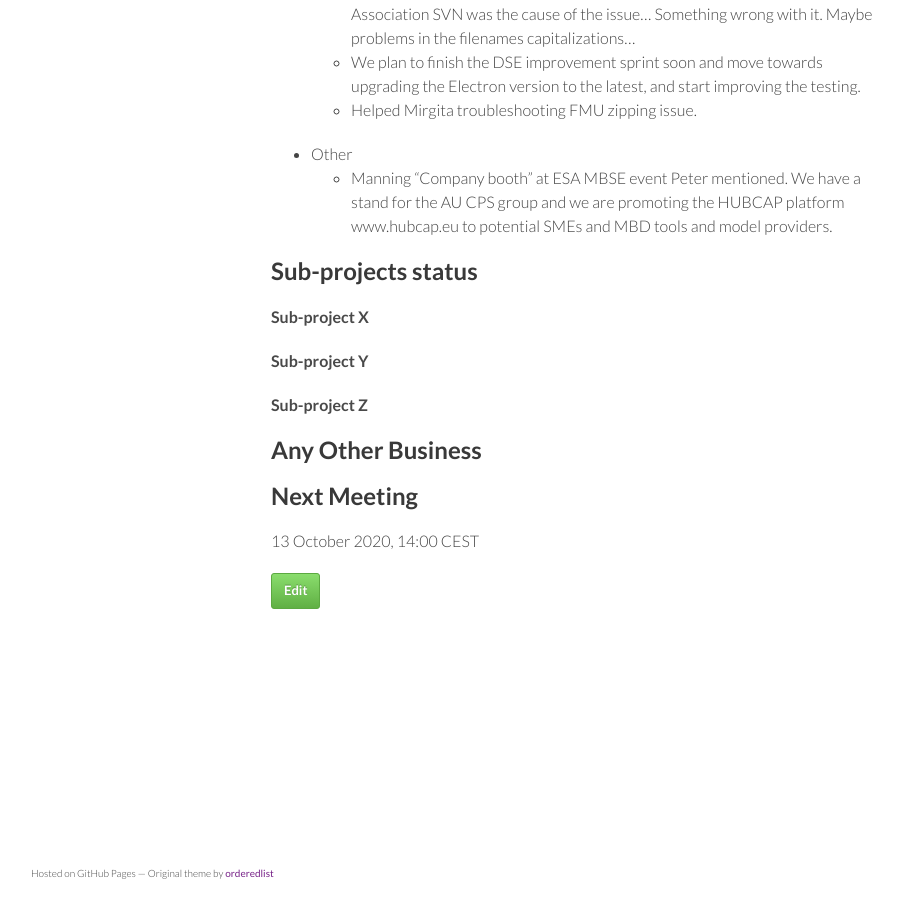
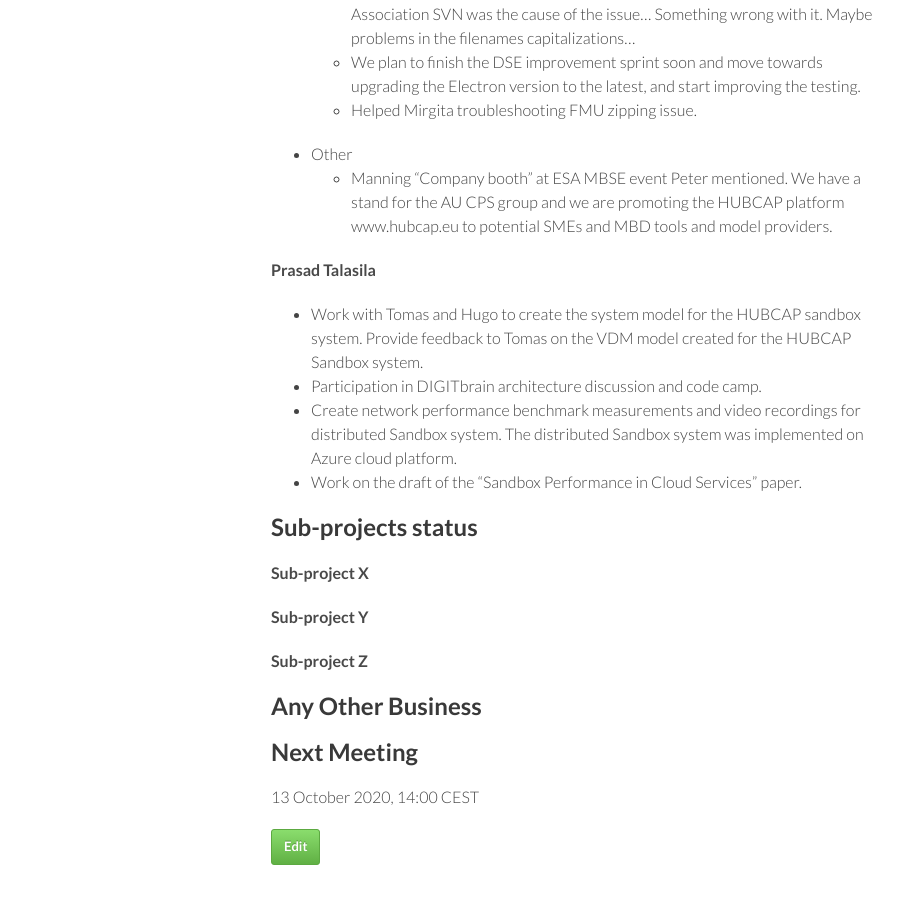
Before and after one commit to digitaltwincentre/digitaltwincentre.github.io, a Jekyll site: the page built from _biweeklies/Biweekly-25.md, in a window 1280 px wide and 900 px high, scrolled down 1519 px. Shown: the whole window, without its empty margins (179-1082 px from the left). Built offline with Jekyll 4.4.1, drawn with Linux system fonts in a browser that asks for light colours; nearby versions of some CDN libraries.

Commit message:
Update Biweekly-25.md

```diff
--- a/_biweeklies/Biweekly-25.md
+++ b/_biweeklies/Biweekly-25.md
@@ -60,6 +60,13 @@ date: 29 September 2020, 1400 CEST
    * Manning "Company booth" at ESA MBSE event Peter mentioned. We have a stand for the AU CPS group and we are promoting the HUBCAP platform www.hubcap.eu to potential SMEs and MBD tools and model providers.
 
 
+#### Prasad Talasila
+* Work with Tomas and Hugo to create the system model for the HUBCAP sandbox system. Provide feedback to Tomas on the VDM model created for the HUBCAP Sandbox system.
+* Participation in DIGITbrain architecture discussion and code camp.
+* Create network performance benchmark measurements and video recordings for distributed Sandbox system. The distributed Sandbox system was implemented on Azure cloud platform.
+* Work on the draft of the "Sandbox Performance in Cloud Services" paper.
+
+
 
 
 ## Sub-projects status
```
